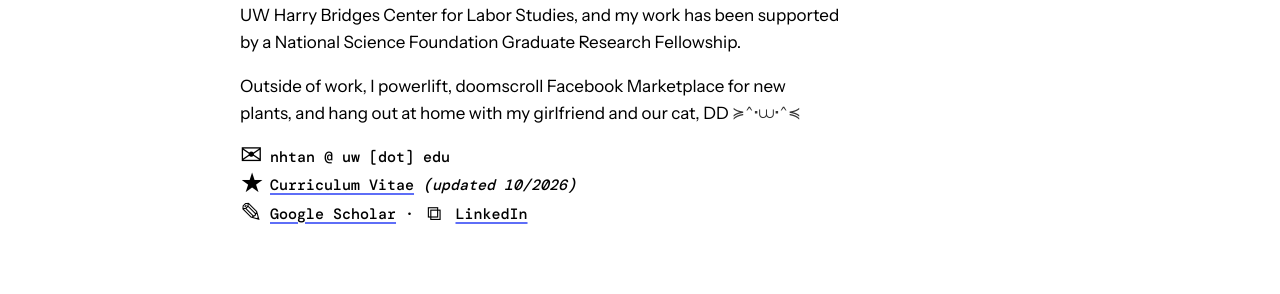
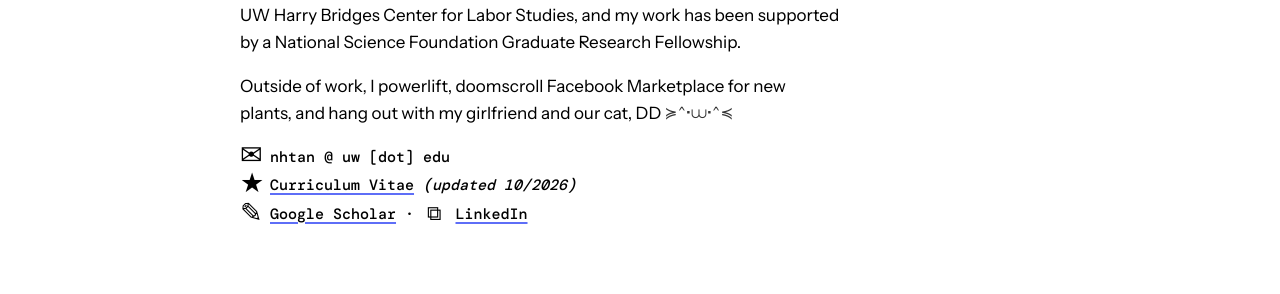
Before and after one commit to neillytan/neillytan.github.io, a Jekyll site: the page built from index.html, in a window 1280 px wide and 1286 px high. Shown: the part 473-767 px from the top of the window. Built offline with Jekyll 4.4.1, drawn with Linux system fonts in a browser that asks for light colours; some web fonts are replaced.

Commit message:
Trim "at home" from personal line
Co-Authored-By: Claude Opus 5.5 <noreply@anthropic.com>

```diff
--- a/index.html
+++ b/index.html
@@ -12,7 +12,7 @@ page_class: home
 
     <p>I am a Ph.D. candidate in <a href="https://www.hcde.washington.edu/">Human-Centered Design and Engineering</a> at the <a href="https://www.washington.edu/">University of Washington</a>, co-advised by Drs. <a href="https://www.smunson.com/">Sean Munson</a> and <a href="http://audreydesjardins.com/">Audrey Desjardins</a>. Currently, I am a Martha H. Duggan Fellow in Caring Labor at the UW Harry Bridges Center for Labor Studies, and my work has been supported by a National Science Foundation Graduate Research Fellowship.</p>
 
-    <p>Outside of work, I powerlift, doomscroll Facebook Marketplace for new plants, and hang out at home with my girlfriend and our cat, DD <span class="kaomoji" aria-hidden="true">≽^•⩊•^≼</span></p>
+    <p>Outside of work, I powerlift, doomscroll Facebook Marketplace for new plants, and hang out with my girlfriend and our cat, DD <span class="kaomoji" aria-hidden="true">≽^•⩊•^≼</span></p>
 
     <p class="contact">
       <span class="icon icon-mail">✉</span>{{ site.email_display }}<br>
```
